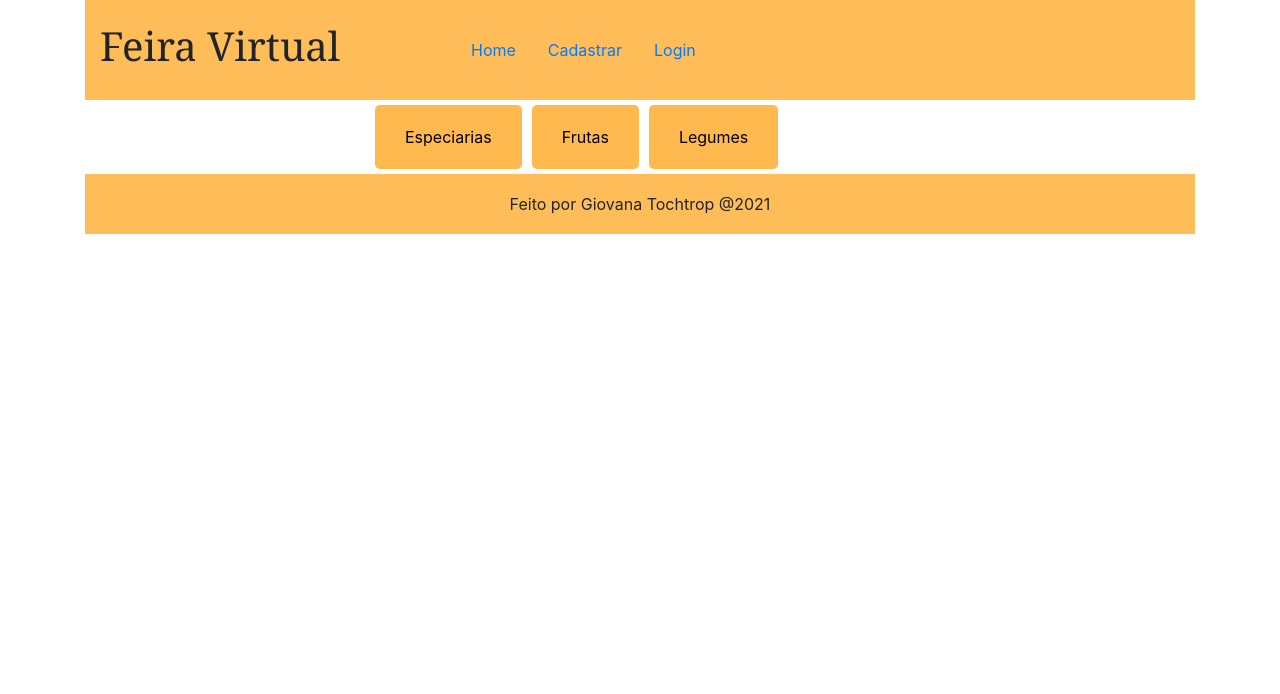
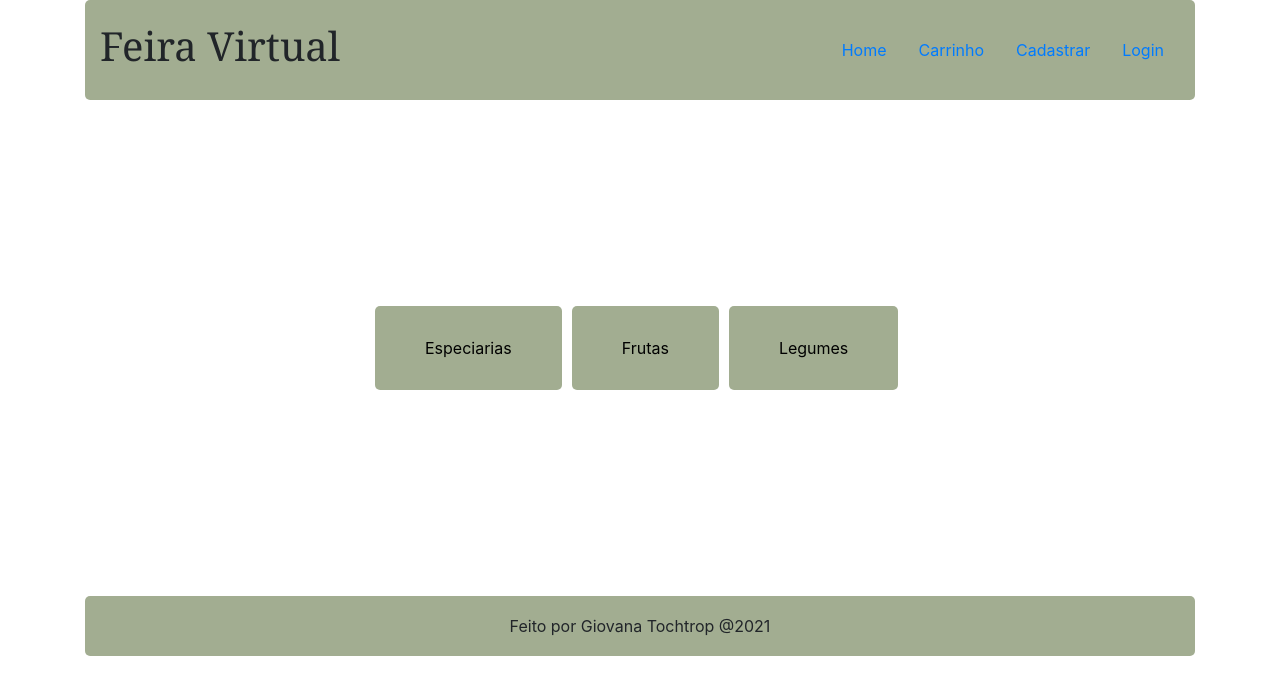
Before and after one commit to giovana-tochtrop06/feira-app, a React (Create React App) app: page / in a window 1280 px wide. Shown: the top 694 px of the page. Built offline with nearby package versions, Linux system fonts and the light colour scheme.

Commit message:
pag carrinho/tres botoes finalizar

```diff
--- a/src/App.js
+++ b/src/App.js
@@ -12,6 +12,7 @@ import Footer from "./components/footer/Footer";
 import Especiarias from './pages/especiarias/Especiarias';
 import Legumes from './pages/legumes/Legumes';
 import Frutas from './pages/frutas/Frutas';
+import Car from './pages/car/Car';
 
 const App = () => {
   return (
@@ -37,6 +38,9 @@ const App = () => {
           <Route path="/especiarias">
             <Especiarias />
           </Route>
+          <Route path="/carrinho">
+            <Car />
+          </Route>
           <Route path="/" exact>
             <Home />
           </Route>
--- a/src/components/footer/footer.css
+++ b/src/components/footer/footer.css
@@ -1,10 +1,11 @@
 .footer{
   width: 100%;
   min-height: 60px;
-  background-color: rgb(255, 189, 89);
+  background-color: #a2ad91;
   display: flex;
   justify-content: center;
   align-items: center;
+  border-radius: 5px;
 }
 
 /* IF ESTUDOS */
--- a/src/components/formWrapper/styles.css
+++ b/src/components/formWrapper/styles.css
@@ -1,6 +1,6 @@
 .form-wrapper{
     margin: 20px 0px;
-    background-color: rgb(255, 189, 89);
+    background-color: #a2ad91;
     padding: 20px 20px;
     border-radius: 5px;
 }
--- a/src/components/gibutton/gibutton.styles.css
+++ b/src/components/gibutton/gibutton.styles.css
@@ -1,6 +1,6 @@
 .yellow {
-    background-color: rgb(255, 185, 79) !important;
-    padding: 20px 30px;
+    background-color: #a2ad91 !important;
+    padding: 30px 50px;
     margin: 5px;
     border: unset;
     border-radius: 5px;
@@ -8,8 +8,8 @@
 }
 
 .green {
-    background-color: rgb(255, 185, 79) !important;
-    padding: 20px 30px;
+    background-color: #a2ad91 !important;
+    padding: 30px 50px;
     margin: 5px;
     border: unset;
     border-radius: 5px;
@@ -17,9 +17,9 @@
 }
 
 .red {
-    background-color: rgb(255, 185, 79) !important;
-    padding: 20px 30px;
-    margin: 15px;
+    background-color: #a2ad91 !important;
+    padding: 30px 50px;
+    margin: 5px;
     border: unset;
     border-radius: 5px;
     justify-content: center !important;
--- a/src/components/header/Header.jsx
+++ b/src/components/header/Header.jsx
@@ -12,10 +12,13 @@ const Header = () => {
         </Link>
       </Col>
 
-      <Col sm={8} className="row">
-        <Nav className="mr-auto">
+      <Col sm={8} >
+        <Nav className="mr-auto justify-content-end">
           <Link to="/">
             <Nav.Link href="#home">Home</Nav.Link>
+          </Link>
+          <Link to="/carrinho">
+            <Nav.Link href="#carrinho">Carrinho</Nav.Link>
           </Link>
           <Link to="/cadastrar">
             <Nav.Link href="#cadastrar">Cadastrar</Nav.Link>
--- a/src/components/header/header.css
+++ b/src/components/header/header.css
@@ -1,15 +1,19 @@
 .header{
     width: 100%;
     height: 100px;
-    background-color: rgb(255, 189, 89);
+    background-color: #a2ad91;
     display: flex;
     align-items: center;
     margin: 0px !important;
+    border-radius: 5px;
 }
 
+.left {
+    justify-content: right !important;
+}
 
 .backcontainer{
-    background-color: rgb(255, 236, 209);
+    background-color: rgb(97, 89, 89);
     padding: 0px !important;
 }
 
--- /dev/null
+++ b/src/pages/car/Car.jsx
@@ -0,0 +1,29 @@
+import React from 'react';
+import {Table, } from 'react-bootstrap';
+
+const Car = () => {
+  const total = [
+
+  ]
+
+    return(
+        <div className="App">
+          <Table striped bordered hover>
+            <thead>
+              <tr>
+                <th>Nome</th>
+                <th>Idade</th>
+              </tr>
+              <tr>
+                <th>KDODKSO</th>
+              </tr>
+            </thead>
+            <tbody>
+              dsads
+            </tbody>
+          </Table>
+        </div>
+  );
+};
+
+export default Car;
--- a/src/pages/especiarias/Especiarias.jsx
+++ b/src/pages/especiarias/Especiarias.jsx
@@ -1,5 +1,6 @@
 import React, {useState} from 'react';
 import { Row, Col, Table, Button } from 'react-bootstrap';
+import { Link } from 'react-router-dom';
 
 const Especiarias = () => {
   const [total, setTotal] = useState(0);
@@ -51,6 +52,11 @@ const Especiarias = () => {
             <td>
               R$ {total}
             </td>
+            <td>
+              <Link to="/carrinho">
+                <Button variant="outline-warning">Finalizar</Button>
+              </Link>
+            </td>
           </tr>
         </Table>
       </Col>
--- a/src/pages/frutas/Frutas.jsx
+++ b/src/pages/frutas/Frutas.jsx
@@ -1,5 +1,6 @@
 import React, {useState} from 'react';
 import { Row, Col, Table, Button } from 'react-bootstrap';
+import { Link } from 'react-router-dom';
 
 const Frutas = () => {
   const [total, setTotal] = useState(0);
@@ -43,11 +44,16 @@ const Frutas = () => {
             )}
           </tbody>
           <tr>
-            <td colSpan={2}>
+            <td colSpan={1}>
               Total:
             </td>
             <td>
               R$ {total}
+            </td>
+            <td>
+              <Link to="/carrinho">
+                <Button variant="outline-warning">Finalizar</Button>
+              </Link>
             </td>
           </tr>
         </Table>
--- a/src/pages/home/Home.jsx
+++ b/src/pages/home/Home.jsx
@@ -3,9 +3,11 @@ import GiButton from '../../components/gibutton/GiButton';
 import { Link } from 'react-router-dom';
 import { Row, Col } from 'react-bootstrap';
 
+import './home.css';
+
 const Home = () => {
   return (
-    <Row>
+    <Row className="center">
       <Col md={{span: 6, offset: 3}}>
         <Link to="/especiarias">
             <GiButton>
--- /dev/null
+++ b/src/pages/home/home.css
@@ -0,0 +1,6 @@
+.center {
+    display: flex;
+    align-items: center;
+    height: 100%;
+    margin: 201px 0;
+}
--- a/src/pages/legumes/Legumes.jsx
+++ b/src/pages/legumes/Legumes.jsx
@@ -1,5 +1,6 @@
 import React, {useState} from 'react';
 import { Row, Col, Table, Button } from 'react-bootstrap';
+import { Link } from 'react-router-dom';
 
 const Legumes = () => {
   const [total, setTotal] = useState(0);
@@ -45,11 +46,16 @@ const Legumes = () => {
             )}
           </tbody>
           <tr>
-            <td colSpan={2}>
+            <td colSpan={1}>
               Total:
             </td>
             <td>
               R$ {total}
+            </td>
+            <td>
+              <Link to="/carrinho">
+                <Button variant="outline-warning">Finalizar</Button>
+              </Link>
             </td>
           </tr>
         </Table>
```
